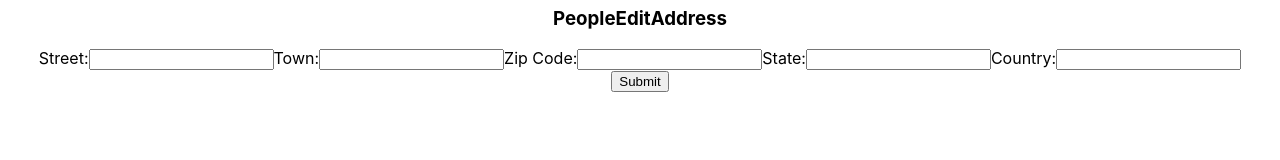
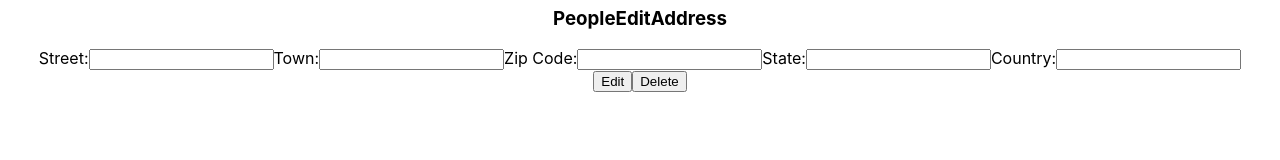
Before and after one commit to bbkbyti/address-book-Bayati-Babak, a React (Create React App) app in the folder client/: page /people/1/edit-address in a window 1280 px wide. Shown: the part 124-284 px from the top of the page. Built offline with nearby package versions, Linux system fonts and the light colour scheme; no server answers.

Commit message:
delete address not working, getting undefined error for id, email delete partially works. It shows deleted from backend but poeple  detail page still trying to call for deleted item therefore getting 404(not found) !

```diff
--- a/client/src/containers/MainContainer.js
+++ b/client/src/containers/MainContainer.js
@@ -1,8 +1,8 @@
 import React, { useState, useEffect } from 'react'
 import { Routes, Route, useNavigate } from 'react-router-dom';
 import { addPerson, editPerson, getAllPeople } from '../services/people';
-import { addAddress, editAddress, getAllAddresses } from '../services/addresses';
-import { editEmail, getAllEmails } from '../services/emails';
+import { addAddress, editAddress, getAllAddresses, deleteAddress } from '../services/addresses';
+import { deleteEmail, editEmail, getAllEmails } from '../services/emails';
 import { editPhone, getAllPhones } from '../services/phones';
 import PeopleList from '../screens/PeopleList';
 import PeopleDetail from '../screens/PeopleDetail';
@@ -58,6 +58,11 @@ export default function MainContainer(props) {
         navigate(`/people/${id}`)
     }
 
+    const handleDeleteAddress = async (id) => {
+        await deleteAddress(id);
+        // setAddressList((prevState) => prevState.filter((address) => address.id !== id));
+    }
+
     // EMAILS:
 
     useEffect(() => {
@@ -74,6 +79,11 @@ export default function MainContainer(props) {
             return email.id === Number(id) ? emailData : email
         }))
         navigate(`/people/${id}`)
+    }
+
+    const handleDeleteEmail = async (id) => {
+        await deleteEmail(id);
+        setEmailsList((prevState) => prevState.filter((email) => email.id) !== id)
     }
 
     // PHONE NUMBERS:
@@ -107,9 +117,9 @@ export default function MainContainer(props) {
                 <Route exact path='/people' element={<PeopleList currentUser={currentUser} peopleList={peopleList} />} />
                 <Route exact path='/people/:id' element={<PeopleDetail currentUser={currentUser} />} />
                 <Route exact path='people/new' element={<PeopleCreate handleCreate={handleCreate} />} />
-                <Route exact path='/people/:id/edit-address' element={<PeopleEditAddress addressList={addressList} handleEditAddress={handleEditAddress} />} />
+                <Route exact path='/people/:id/edit-address' element={<PeopleEditAddress addressList={addressList} handleEditAddress={handleEditAddress} handleDeleteAddress={handleDeleteAddress} />} />
                 <Route exact path='/people/:id/edit-name' element={<PeopleEditName peopleList={peopleList} handleEditName={handleEditName} />} />
-                <Route exact path='/people/:id/edit-email' element={<PeopleEditEmail emailsList={emailsList} handleEditEmail={handleEditEmail} />} />
+                <Route exact path='/people/:id/edit-email' element={<PeopleEditEmail emailsList={emailsList} handleEditEmail={handleEditEmail} handleDeleteEmail={handleDeleteEmail} />} />
                 <Route exact path='/people/:id/edit-phone' element={<PeopleEditPhone phonesList={phonesList} handleEditPhone={handleEditPhone} />} />
             </Routes>
 
--- a/client/src/screens/PeopleEditAddress.js
+++ b/client/src/screens/PeopleEditAddress.js
@@ -1,5 +1,5 @@
 import React, { useState, useEffect } from 'react'
-import { useParams } from 'react-router-dom';
+import { useParams, Link } from 'react-router-dom';
 
 export default function PeopleEditAddress(props) {
     const [addressData, setAddressData] = useState({
@@ -10,11 +10,12 @@ export default function PeopleEditAddress(props) {
         country: '',
     })
     const { id } = useParams();
-    const { addressList, handleEditAddress } = props
+    const { addressList, handleEditAddress, handleDeleteAddress } = props
 
     useEffect(() => {
         const prefillFormDataAddress = () => {
             const addressItem = addressList.find((add) => add.id === Number(id));
+            console.log(addressItem);
             setAddressData({
                 street: addressItem.street,
                 town: addressItem.town,
@@ -89,7 +90,11 @@ export default function PeopleEditAddress(props) {
                     />
                 </label>
                 <br />
-                <button>Submit</button>
+                <button>Edit</button>
+                <Link to={`/people/${id}`}>
+                    <button onClick={() => handleDeleteAddress(addressData.id)}>Delete</button>
+                </Link>
+
             </form>
         </div>
 
--- a/client/src/screens/PeopleEditEmail.js
+++ b/client/src/screens/PeopleEditEmail.js
@@ -1,5 +1,6 @@
 import React, { useState, useEffect } from 'react';
 import { useParams } from 'react-router-dom';
+import { Link } from 'react-router-dom';
 
 export default function PeopleEditEmail(props) {
 
@@ -7,7 +8,7 @@ export default function PeopleEditEmail(props) {
         email_address: '',
     })
     const { id } = useParams();
-    const { emailsList, handleEditEmail } = props;
+    const { emailsList, handleEditEmail, handleDeleteEmail } = props;
 
     useEffect(() => {
         const prefillFormDataEmail = () => {
@@ -43,7 +44,11 @@ export default function PeopleEditEmail(props) {
                     />
                 </label>
                 <br />
-                <button>Submit</button>
+                <button>Edit</button>
+                <Link to={`/people/${id}`}>
+                    <button onClick={() => handleDeleteEmail(emailData.id)}>Delete</button>
+                </Link>
+
             </form>
         </div>
     )
```
